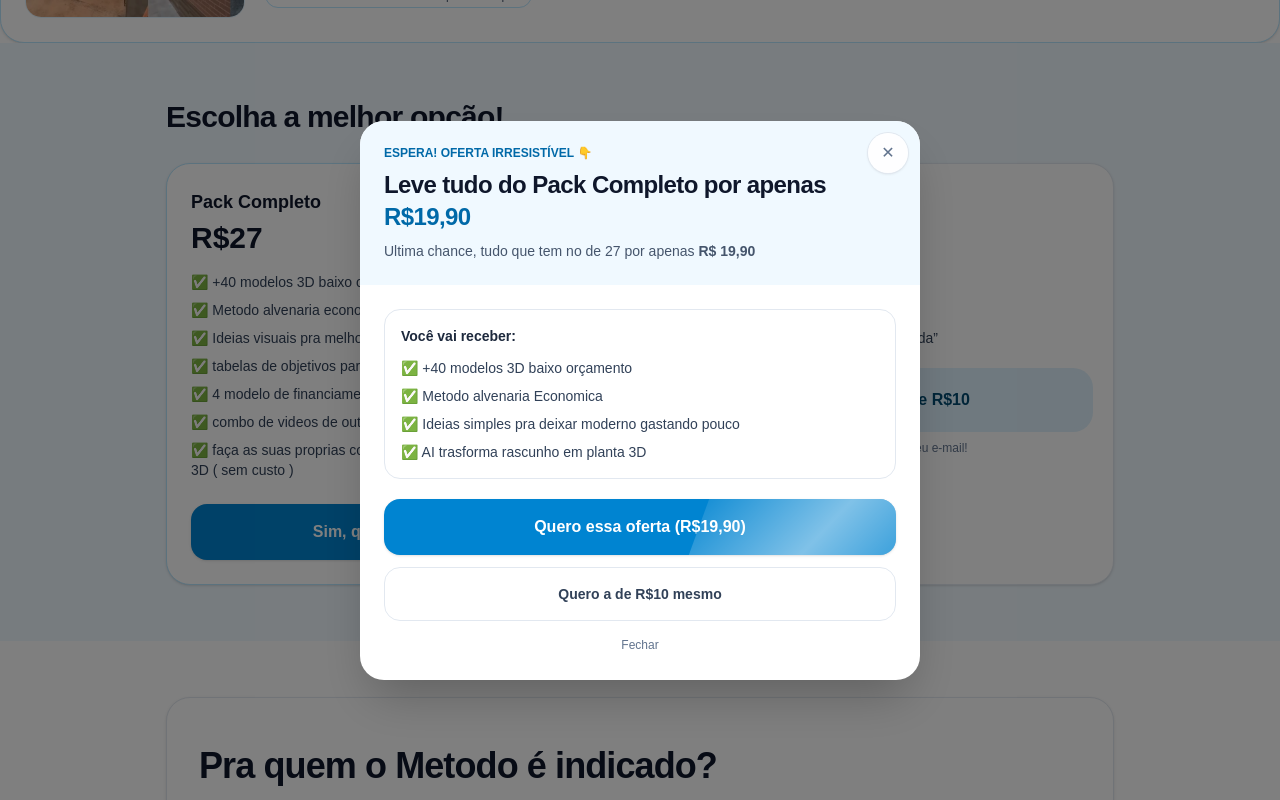
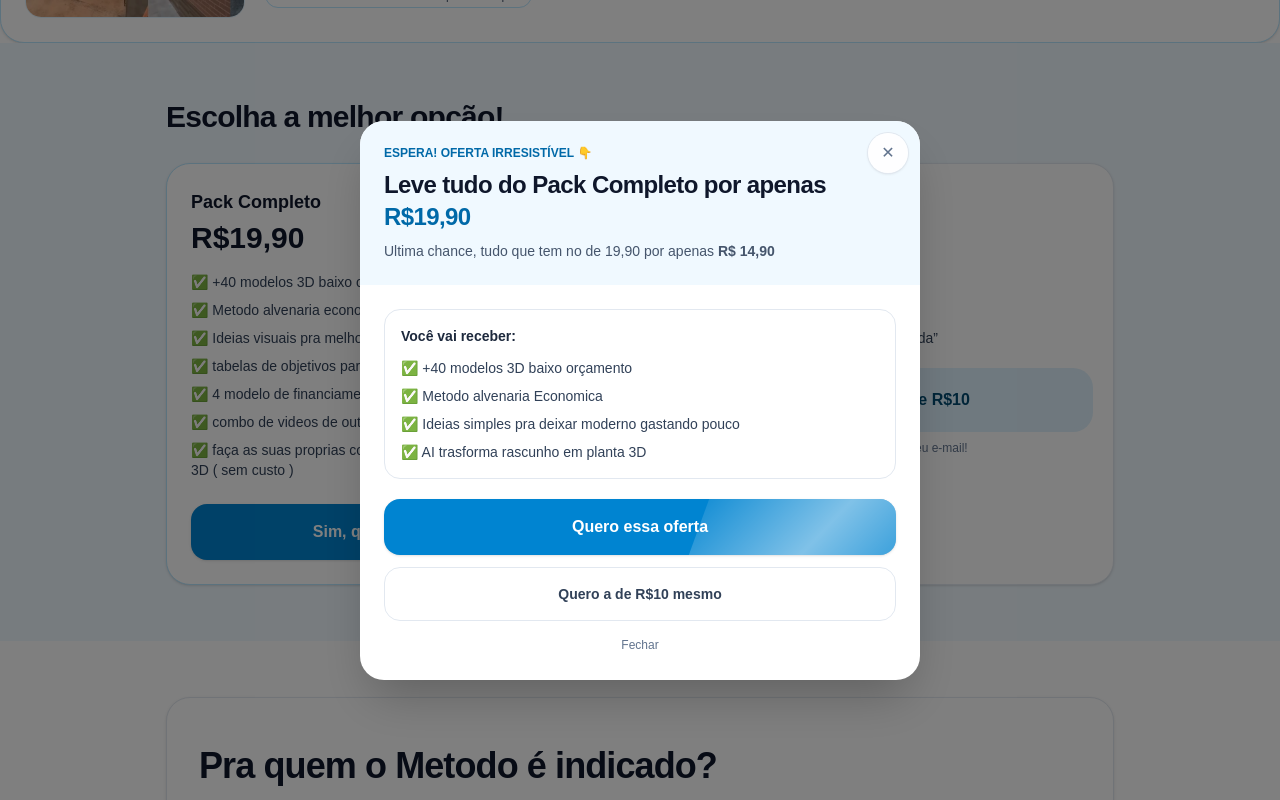
Before and after one commit to gregonocode/creative-nails, a Next.js app: page /oferta in a window 1280 px wide. Both pictures are taken after a click on the button "Quero a opção de R$10". Shown: the part 5598-6398 px from the top of the page. Built offline with nearby package versions, Linux system fonts and the light colour scheme.

Commit message:
diminuir o preço pra ver como fica

```diff
--- a/app/oferta/OfertaClient.tsx
+++ b/app/oferta/OfertaClient.tsx
@@ -618,7 +618,7 @@ export default function OfertaPage() {
               </div>
 
               <p className="text-lg font-semibold">Pack Completo</p>
-              <p className="mt-1 text-3xl font-bold">R$27</p>
+              <p className="mt-1 text-3xl font-bold">R$19,90</p>
 
               <ul className="mt-4 space-y-2 text-sm text-slate-700">
                 <li>✅ +40 modelos 3D baixo orçamento</li>
@@ -774,7 +774,7 @@ export default function OfertaPage() {
                   "bg-sky-600 hover:bg-sky-700 focus:outline-none focus:ring-4 focus:ring-sky-200 sm:w-auto"
                 )}
               >
-                Quero o pack completo (R$27)
+                Quero o pack completo (R$19,90)
               </button>
 
               <button
@@ -870,7 +870,7 @@ export default function OfertaPage() {
                 Leve tudo do Pack Completo por apenas <span className="text-sky-700">R$19,90</span>
               </h3>
               <p className="mt-2 text-sm text-slate-600">
-                Ultima chance, tudo que tem no de 27 por apenas <b>R$ 19,90</b>
+                Ultima chance, tudo que tem no de 19,90 por apenas <b>R$ 14,90</b>
               </p>
             </div>
 
@@ -897,7 +897,7 @@ export default function OfertaPage() {
                   "bg-sky-600 hover:bg-sky-700 focus:outline-none focus:ring-4 focus:ring-sky-200"
                 )}
               >
-                Quero essa oferta (R$19,90)
+                Quero essa oferta
               </button>
 
               <button
```
